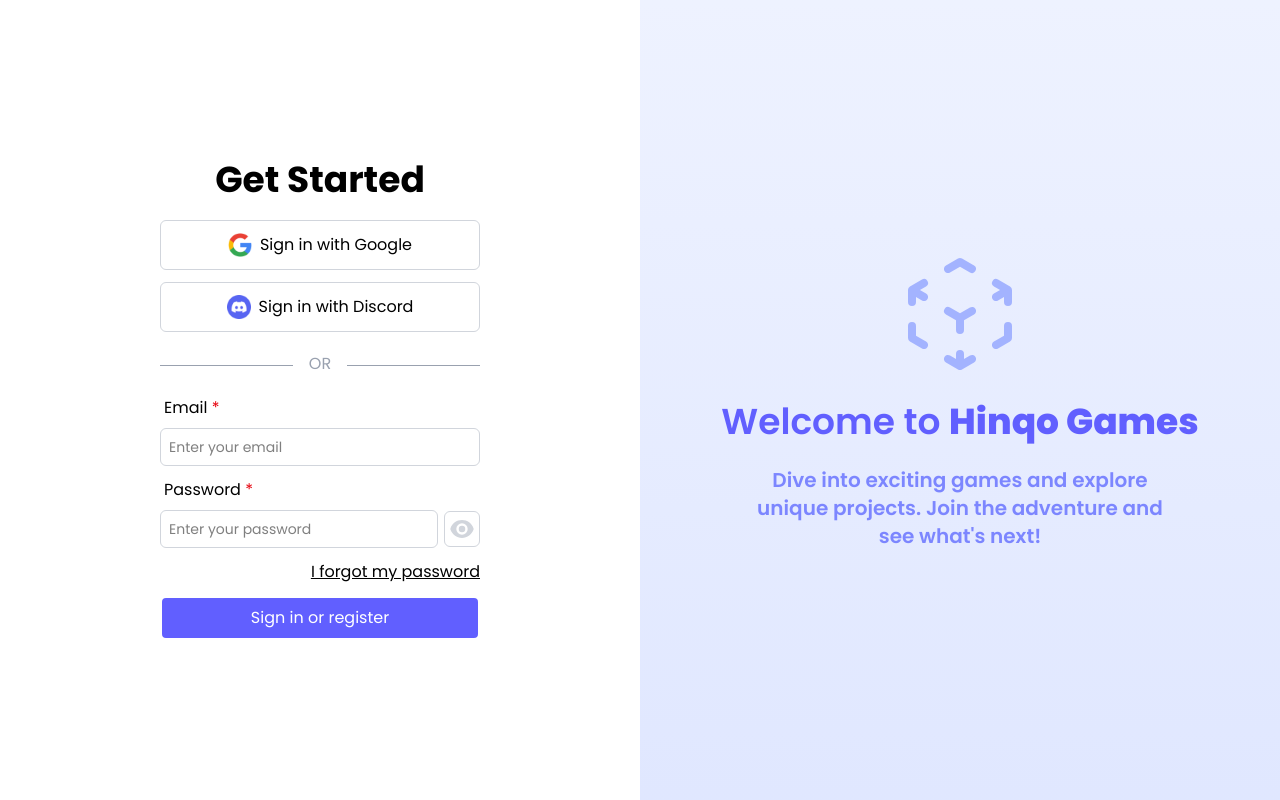
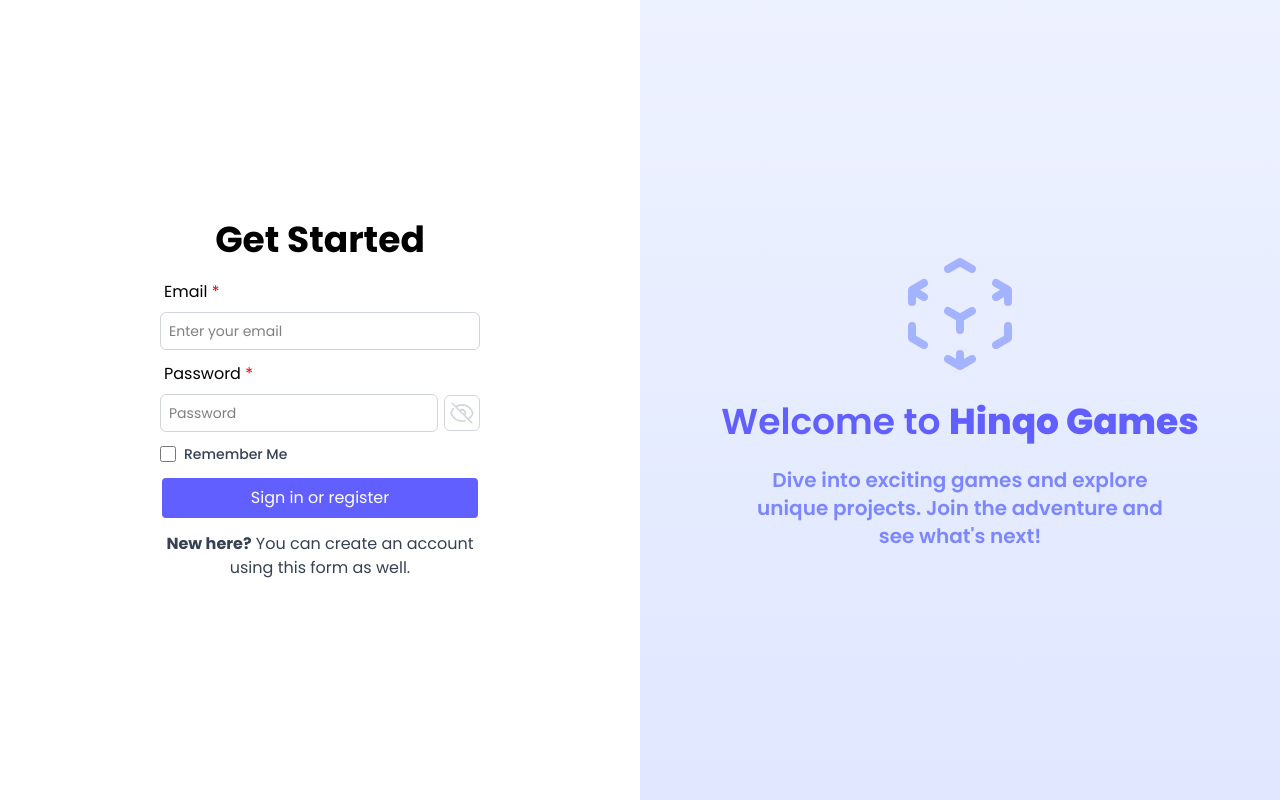
Before and after one commit to Alex-Tinoco/gegenpress, a Next.js app: page /auth in a window 1280 px wide. Built offline with nearby package versions, Linux system fonts and the light colour scheme.

Commit message:
connexion working, jwt missing

```diff
--- a/_models/authmodel.ts
+++ b/_models/authmodel.ts
@@ -2,4 +2,15 @@
     name: string;
     email: string;
     password: string;
+    memory: boolean | undefined;
 }
+
+export interface Errors {
+    [key: string]: string | undefined;
+}
+
+export interface Payload {
+    id: string;
+    name: string;
+    email: string;
+}
--- a/package.json
+++ b/package.json
@@ -12,9 +12,13 @@
     "@heroicons/react": "^2.2.0",
     "@prisma/client": "^6.3.1",
     "@types/bcrypt": "^5.0.2",
+    "@types/cookie-parser": "^1.4.8",
+    "@types/jsonwebtoken": "^9.0.9",
     "bcrypt": "^5.1.1",
     "bcryptjs": "^2.4.3",
     "cookie": "^1.0.2",
+    "cookie-parser": "^1.4.7",
+    "jsonwebtoken": "^9.0.2",
     "next": "15.1.6",
     "prettier": "^3.5.0",
     "prettier-plugin-tailwindcss": "^0.6.11",
--- a/src/app/auth/[mail]/page.tsx
+++ /dev/null
@@ -1,13 +0,0 @@
-"use client";
-import { CreateAccount } from "@/components/auth/CreateAccount";
-import { usePathname } from "next/navigation";
-
-export default function RegisterPage() {
-  const mail = usePathname()?.split("/").pop() || undefined;
-  console.log(mail);
-  return (
-    <div className="flex h-screen w-full flex-row">
-      <CreateAccount email={mail} />
-    </div>
-  );
-}
--- a/src/app/not-found.tsx
+++ b/src/app/not-found.tsx
@@ -2,7 +2,7 @@
 
 export default function NotFound() {
     return (
-        <div className="p-[]">
+        <div className="">
             Not Found
         </div>
     );
--- /dev/null
+++ b/src/components/auth/PasswordInput.tsx
@@ -0,0 +1,50 @@
+import { useState } from "react";
+import { EyeIcon, EyeSlashIcon } from "@heroicons/react/24/outline";
+import { Errors } from "@models/authmodel";
+
+interface PasswordInputProps {
+  name: string;
+  label: string;
+  handleChange: (event: React.ChangeEvent<HTMLInputElement>) => void;
+  errors: Errors;
+}
+
+const PasswordInput: React.FC<PasswordInputProps> = ({ name, label, handleChange, errors }) => {
+  const [visibility, setVisibility] = useState<Record<string, boolean>>({});
+
+  const togglePasswordVisibility = (inputName: string) => {
+    setVisibility((prev) => ({
+      ...prev,
+      [inputName]: !prev[inputName],
+    }));
+  };
+
+  return (
+    <div className="flex flex-col gap-2">
+      <label className="text-s translate-x-1">
+        {label} <span className="text-red-600">*</span>
+      </label>
+      <div className="flex flex-row items-center justify-center gap-1.5">
+        <input
+          type={visibility[name] ? "text" : "password"}
+          placeholder={`${label}`}
+          className={`w-full rounded-md border border-gray-300 p-2 text-sm hover:bg-gray-100 focus:border-indigo-500 ${
+            errors[name] ? "border border-red-500" : ""
+          }`}
+          onChange={handleChange}
+          name={name}
+        />
+        <div onClick={() => togglePasswordVisibility(name)}>
+          {visibility[name] ? (
+            <EyeIcon className="h-9 cursor-pointer rounded-md border border-gray-300 p-1 text-gray-300 hover:bg-gray-100" />
+          ) : (
+            <EyeSlashIcon className="h-9 cursor-pointer rounded-md border border-gray-300 p-1 text-gray-300 hover:bg-gray-100" />
+          )}
+        </div>
+      </div>
+      {errors[name] && <p className="text-s translate-x-1 text-red-500">{errors[name]}</p>}
+    </div>
+  );
+};
+
+export default PasswordInput;
--- a/src/components/auth/createaccount.tsx
+++ b/src/components/auth/createaccount.tsx
@@ -1,44 +1,34 @@
-import { createAccount } from "@/lib/auth/account";
+import { createAccount } from "@/lib/auth/accountdb";
 import { EyeIcon, EyeSlashIcon, XMarkIcon } from "@heroicons/react/24/solid";
 import { Account } from "@models/authmodel";
 import Link from "next/link";
 import { useRouter } from "next/navigation";
 import React, { FormEvent, useEffect, useState } from "react";
+import PasswordInput from "./PasswordInput";
+import { toast } from "react-toastify";
 
 interface CreateAccountProps {
   formData: Account
   handleChange: (e: React.ChangeEvent<HTMLInputElement>) => void;
-  togglePasswordVisibility: () => void;
+  setRegisterPopUpOpen: React.Dispatch<React.SetStateAction<"open" | "closed">>;
 }
 
-export const CreateAccount: React.FC<CreateAccountProps> = ({ formData, handleChange, togglePasswordVisibility }) => {
-
-  const [errors, setErrors] = useState<Partial<Account>>({});
-  const [passwordType, setPasswordType] = useState("password");
-
-  const validation = () => {
-    const newErrors: Partial<Account> = {};
-    if (!formData.email) {
-      newErrors.email = "Email is required";
-    } else if (!/^\S+@\S+\.\S+$/.test(formData.email)) {
-      newErrors.email = "Invalid email format";
-    }
-    if (!formData.password) {
-      newErrors.password = "Password is required";
-    } else if (formData.password.length < 8) {
-      newErrors.password = "Password must be at least 8 characters long";
-    }
-    setErrors(newErrors);
-    return Object.keys(newErrors).length === 0;
-  };
+export const CreateAccount: React.FC<CreateAccountProps> = ({ formData, setRegisterPopUpOpen }) => {
+  const [passwordConfirm, setPasswordConfirm] = useState<string>("");
+  const [passwordError, setPasswordError] = useState<Record<string, string>>({});
 
   useEffect(() => {console.log(formData)}, [formData])
 
+  const handlePasswordConfirmChange = (e: React.ChangeEvent<HTMLInputElement>) => {
+    setPasswordConfirm(e.target.value);
+  };
+
   const handleSubmit = async (e: FormEvent<HTMLFormElement>) => {
     e.preventDefault();
-    const isValid = validation();
-    if (isValid) {
-      const dataToSend = formData
+    if (formData.password !== passwordConfirm) {setPasswordError({ "password repeat": "Passwords must match" });
+  }
+    else {
+      setPasswordError({"password repeat":""})
       const response = await fetch("/api/account", {
         method: "POST",
         headers: {
@@ -46,14 +36,23 @@
         },
         body: JSON.stringify({
           action: "createAccount",
-          data: dataToSend,
+          data: formData,
         }),
       });
       const data = await response.json();
       switch (response.status) {
         case 200:
           console.log("User created successfully");
-          useRouter().push("/");
+          toast.success("Your account was successfully created. You can now login.", {
+            position: "top-center",
+            autoClose: 3000,
+            hideProgressBar: false,
+            closeOnClick: true,
+            pauseOnHover: true,
+            draggable: true,
+            progress: undefined,
+          });
+          setRegisterPopUpOpen("closed")
           break;
         case 401:
           console.error("Unauthorized: Invalid password");
@@ -85,53 +84,26 @@
             <input
               type="text"
               defaultValue={formData.email}
-              className={`w-full rounded-md border-1 border-gray-300 p-2 text-sm bg-gray-100 focus:border-indigo-500 ${
-                errors.email ? "border-red-500" : ""
-              }`}
-              onChange={handleChange}
+              className={`w-full rounded-md border-1 border-gray-300 p-2 text-sm bg-gray-100 focus:border-indigo-500`}
               name="email"
               disabled
             />
-            {errors.email && (
-              <p className="text-s translate-x-1 text-red-500">{errors.email}</p>
-            )}
+
           </div>
 
-          <div className="flex flex-col gap-2">
-            <label className="text-s translate-x-1">
-              Confirm password <span className="text-red-600">*</span>
-            </label>
-            <div className="flex flex-row items-center justify-center gap-1.5">
-              <input
-                type={passwordType}
-                placeholder="Confirm previously entered password"
-                className={`w-full rounded-md border-1 border-gray-300 p-2 text-sm hover:bg-gray-100 focus:border-indigo-500 ${
-                  errors.password ? "border-red-500" : ""
-                }`}
-                onChange={handleChange}
-                name="passwordrepeat"
-              />
-              <div onClick={() => togglePasswordVisibility()}>
-                {passwordType === "password" ? (
-                  <EyeIcon className="h-9 cursor-pointer rounded-md border-1 border-gray-300 p-1 text-gray-300 hover:bg-gray-100" />
-                ) : (
-                  <EyeSlashIcon className="h-9 cursor-pointer rounded-md border-1 border-gray-300 p-1 text-gray-300 hover:bg-gray-100" />
-                )}
-              </div>
-            </div>
-            {errors.password && (
-              <p className="text-s translate-x-1 text-red-500">
-                {errors.password}
-              </p>
-            )}
-          </div>
-
+          <PasswordInput
+          name = "password repeat"
+          label = "Confirm password"
+          handleChange = {handlePasswordConfirmChange}
+          errors = {passwordError}
+          />
           <button
             type="submit"
             className="flex w-full cursor-pointer items-center justify-center rounded-md border-2 bg-main py-2 text-white hover:bg-indigo-600"
           >
             Create account
           </button>
+          <span className="flex self-center gap-1"> Already have an account ? <button className="text-main underline cursor-pointer hover:text-main-darker" onClick={() => setRegisterPopUpOpen("closed")}> Go back to login page</button></span>
         </form>
       </div>
     </div>
--- a/src/components/auth/login.tsx
+++ b/src/components/auth/login.tsx
@@ -1,41 +1,44 @@
 "use client";
 
-import { EyeIcon, EyeSlashIcon } from "@heroicons/react/24/solid";
-import { Account } from "@models/authmodel";
+import { Account, Errors } from "@models/authmodel";
 import Link from "next/link";
 import { useRouter } from "next/navigation";
 import { FormEvent, useState } from "react";
 import { toast, ToastContainer } from "react-toastify";
 import { CreateAccount } from "./CreateAccount";
+import PasswordInput from "./PasswordInput";
 
 export default function Login() {
-  const [passwordVisibility, setPasswordVisibility] = useState(true);
-  const [passwordType, setPasswordType] = useState("password");
   const [formData, setFormData] = useState<Account>({
     name: "",
     email: "",
     password: "",
+    memory: false
   });
-  const [errors, setErrors] = useState<Partial<Account>>({});
+  const [errors, setErrors] = useState<Errors>({});
   const router = useRouter();
-  const [RegisterPopUpOpen, setRegisterPopUpOpen] = useState(false);
+  const [RegisterPopUpOpen, setRegisterPopUpOpen] = useState<"open" | "closed">("closed");
+  const [isChecked, setIsChecked] = useState(false);
 
-  const togglePasswordVisibility = () => {
-    setPasswordVisibility((prevVisibility) => !prevVisibility);
-    setPasswordType((prevType) =>
-      prevType === "password" ? "text" : "password",
-    );
+
+  const handleCheckboxChange = () => {
+    setIsChecked(!isChecked);
   };
+
   const handleChange = (e: React.ChangeEvent<HTMLInputElement>) => {
     const { name, value } = e.target;
     setFormData((prevData) => ({
       ...prevData,
       [name]: value,
     }));
+    setErrors((prevErrors) => ({
+     ...prevErrors,
+      [name]: "",
+    }));
   };
 
   const validation = () => {
-    const errors: Partial<Account> = {};
+    const errors: Errors = {};
     if (!formData.email) {
       errors.email = "Email is required";
     } else if (!/^\S+@\S+\.\S+$/.test(formData.email)) {
@@ -65,31 +68,26 @@
         }),
       });
       const data = await response;
-      console.log(data);
       switch (response.status) {
         case 200:
           console.log("Logged-in successfully");
           router.push("/");
           break;
         case 401:
-          console.error("Unauthorized: Invalid password");
+          setErrors({password: "Invalid password"});
           break;
         // Account creation:
         case 202:
-          console.log("No user found. Please create an account");
-          // toast.error("No account found, please create a new one", {
-          //   position: "top-center",
-          //   autoClose: 3000,
-          //   hideProgressBar: false,
-          //   closeOnClick: true,
-          //   pauseOnHover: true,
-          //   draggable: true,
-          //   progress: undefined,
-          //   onClose: () => {
-          //     router.push(`/auth/${formData.email}`);
-          //   }
-          // });
-          setRegisterPopUpOpen(true);
+          toast.error("No account found, please create a new one", {
+            position: "top-center",
+            autoClose: 3000,
+            hideProgressBar: false,
+            closeOnClick: true,
+            pauseOnHover: true,
+            draggable: true,
+            progress: undefined,
+          });
+          setRegisterPopUpOpen("open");
           break;
         default:
           console.error("Error creating user:");
@@ -101,10 +99,10 @@
   return (
     <div className="flex h-screen w-full items-center justify-center">
       <ToastContainer/>
-      {RegisterPopUpOpen == true && <CreateAccount formData = {formData} handleChange = {handleChange} togglePasswordVisibility={togglePasswordVisibility}/> }
+      {RegisterPopUpOpen == "open" && <CreateAccount formData = {formData} handleChange = {handleChange} setRegisterPopUpOpen={setRegisterPopUpOpen}/> }
       <div className="flex w-2/3 flex-col items-center justify-center gap-5 md:w-1/2">
         <h1 className="text-4xl font-bold">Get Started</h1>
-        <div className="flex w-full flex-col items-center justify-center gap-3">
+        {/* <div className="flex w-full flex-col items-center justify-center gap-3">
           <button className="flex w-full items-center justify-center gap-2 rounded-md border-1 border-gray-300 py-3 hover:bg-gray-100 cursor-pointer">
             <img src="/icons/google.png" className="h-6" alt="Google Logo" />
             Sign in with Google
@@ -118,7 +116,7 @@
           <div className="flex-grow -translate-y-2.5 border-b-1 border-gray-400"></div>
           <span className="mx-1 flex-shrink text-gray-400">OR</span>
           <div className="flex-grow -translate-y-2.5 border-b-1 border-gray-400"></div>
-        </div>
+        </div> */}
         <form className="flex w-full flex-col gap-3" onSubmit={handleSubmit}>
           <div className="flex flex-col gap-2">
             <label className="text-s translate-x-1">
@@ -138,35 +136,28 @@
             )}
           </div>
 
-          <div className="flex flex-col gap-2">
-            <label className="text-s translate-x-1">
-              Password <span className="text-red-600">*</span>
-            </label>
-            <div className="flex flex-row items-center justify-center gap-1.5">
+          <PasswordInput name="password" label="Password" handleChange={handleChange} errors={errors}/>
+
+          <div className="flex justify-between">
+            <div className="flex items-center space-x-2">
               <input
-                type={passwordType}
-                placeholder="Enter your password"
-                className={`w-full rounded-md border-1 border-gray-300 p-2 text-sm hover:bg-gray-100 focus:border-indigo-500${errors.password && "border-1 border-red-500"}`}
-                onChange={handleChange}
-                name="password"
+                type="checkbox"
+                id="remember-me"
+                checked={isChecked}
+                onChange={handleCheckboxChange}
+                className="h-4 w-4 text-main border-gray-300 rounded focus:ring-main-darker"
               />
-              <div onClick={togglePasswordVisibility}>
-                {passwordVisibility ? (
-                  <EyeIcon className="h-9 cursor-pointer rounded-md border-1 border-gray-300 p-1 text-gray-300 hover:bg-gray-100" />
-                ) : (
-                  <EyeSlashIcon className="h-9 cursor-pointer rounded-md border-1 border-gray-300 p-1 text-gray-300 hover:bg-gray-100" />
-                )}
-              </div>
+              <label
+                htmlFor="remember-me"
+                className="text-sm font-medium text-gray-700"
+              >
+                Remember Me
+              </label>
             </div>
-            {errors.password && (
-              <p className="text-s translate-x-1 text-red-500">
-                {errors.password}
-              </p>
-            )}
+            {/* <span className="text-s text-right underline">
+              <Link href={"/"}>Forget password?</Link>
+            </span> */}
           </div>
-          <span className="text-s text-right underline">
-            <Link href={"/"}>I forgot my password</Link>
-          </span>
 
           <button
             type="submit"
@@ -174,6 +165,7 @@
           >
             Sign in or register
           </button>
+          <span className="self-center text-center text-md text-gray-700"><span className="font-bold">New here?</span> You can create an account using this form as well.</span>
         </form>
       </div>
     </div>
--- a/src/lib/auth/account.ts
+++ b/src/lib/auth/accountdb.ts
@@ -35,9 +35,6 @@
     where: {
       email: email,
     },
-    select: {
-      id: true,
-    },
   });
 }
 
--- /dev/null
+++ b/src/lib/auth/jwt.ts
@@ -0,0 +1,33 @@
+import jwt, { JwtPayload } from "jsonwebtoken";
+
+const secretKey = process.env.JWT_SECRET_KEY!;
+
+export function signToken(payload: object): string {
+  return jwt.sign(payload, secretKey, { expiresIn: '1m' });
+}
+
+export function verifyToken(token: string): JwtPayload {
+  return jwt.verify(token, secretKey) as JwtPayload;
+}
+
+
+import { NextApiResponse } from 'next';
+import cookie from 'cookie';
+
+export function setTokenCookie(res: NextApiResponse, token: string, memory: boolean) {
+  res.setHeader('Set-Cookie', cookie.serialize('token', token, {
+    httpOnly: true,
+    secure: process.env.NODE_ENV === 'production',
+    path: '/',
+    ...(memory && { maxAge: 60 * 60 * 24 * 30 }),
+  }));
+}
+
+export function deleteTokenCookie(res: NextApiResponse) {
+  res.setHeader('Set-Cookie', cookie.serialize('token', '', {
+    httpOnly: true,
+    secure: process.env.NODE_ENV === 'production',
+    expires: new Date(0),
+    path: '/',
+  }));
+}
--- a/src/lib/auth/session.ts
+++ /dev/null
@@ -1,24 +0,0 @@
-import { v4 as uuidv4 } from "uuid";
-import { serialize, parse } from "cookie";
-
-// In-memory store for sessions (use a database or cache in production)
-const sessions = {};
-
-// Generate a unique session identifier
-function generateSessionId() {
-  return uuidv4();
-}
-
-// Create a new session
-function createSession() {
-  const sessionId = generateSessionId();
-  return sessionId;
-}
-
-export {
-  createSession,
-  //   verifySession,
-  //   destroySession,
-  //   serializeSessionCookie,
-  //   parseSessionId,
-};
--- a/src/lib/valapi.ts
+++ b/src/lib/valapi.ts
@@ -1,48 +1,48 @@
-"use server";
+// "use server";
 
-interface Response {
-    status: number;
-    data: any[];
-}
+// interface Response {
+//     status: number;
+//     data: any[];
+// }
 
-const language: string = "en-US"; //"fr-FR"
+// const language: string = "en-US"; //"fr-FR"
 
-export default async function getDataAPI(option: string): Promise<Response> {
-    try {
-        const params = new URLSearchParams({
-            language,
-        });
+// export default async function getDataAPI(option: string): Promise<Response> {
+//     try {
+//         const params = new URLSearchParams({
+//             language,
+//         });
 
-        let query: string = "";
+//         let query: string = "";
 
-        switch (option) {
-            default: {
-                throw new Error(`API not available`);
-            }
-            case "maps": {
-                query = "maps";
-                break;
-            }
-            case "agents": {
-                query = "agents";
-                params.append("isPlayableCharacter", "true");
-                break;
-            }
-            case "weapons": {
-                query = "weapons"
-                break;
-            }
-        }
+//         switch (option) {
+//             default: {
+//                 throw new Error(`API not available`);
+//             }
+//             case "maps": {
+//                 query = "maps";
+//                 break;
+//             }
+//             case "agents": {
+//                 query = "agents";
+//                 params.append("isPlayableCharacter", "true");
+//                 break;
+//             }
+//             case "weapons": {
+//                 query = "weapons"
+//                 break;
+//             }
+//         }
 
-        const response = await fetch(`https://valorant-api.com/v1/${query}?${params}`);
+//         const response = await fetch(`https://valorant-api.com/v1/${query}?${params}`);
 
-        if (!response.ok) {
-            throw new Error(`HTTP error! Status: ${response.status}`);
-        }
-        const data: Response = await response.json();
-        return data;
+//         if (!response.ok) {
+//             throw new Error(`HTTP error! Status: ${response.status}`);
+//         }
+//         const data: Response = await response.json();
+//         return data;
 
-    } catch (error) {
-        throw new Error(`Failed to fetch API: ${(error as Error).message}`);
-    }
-}
+//     } catch (error) {
+//         throw new Error(`Failed to fetch API: ${(error as Error).message}`);
+//     }
+// }
```
Also changed, not shown: src/pages/api/account.ts (+17 -18 lines), 1 other file (tests, documents, lock files or other folders).
